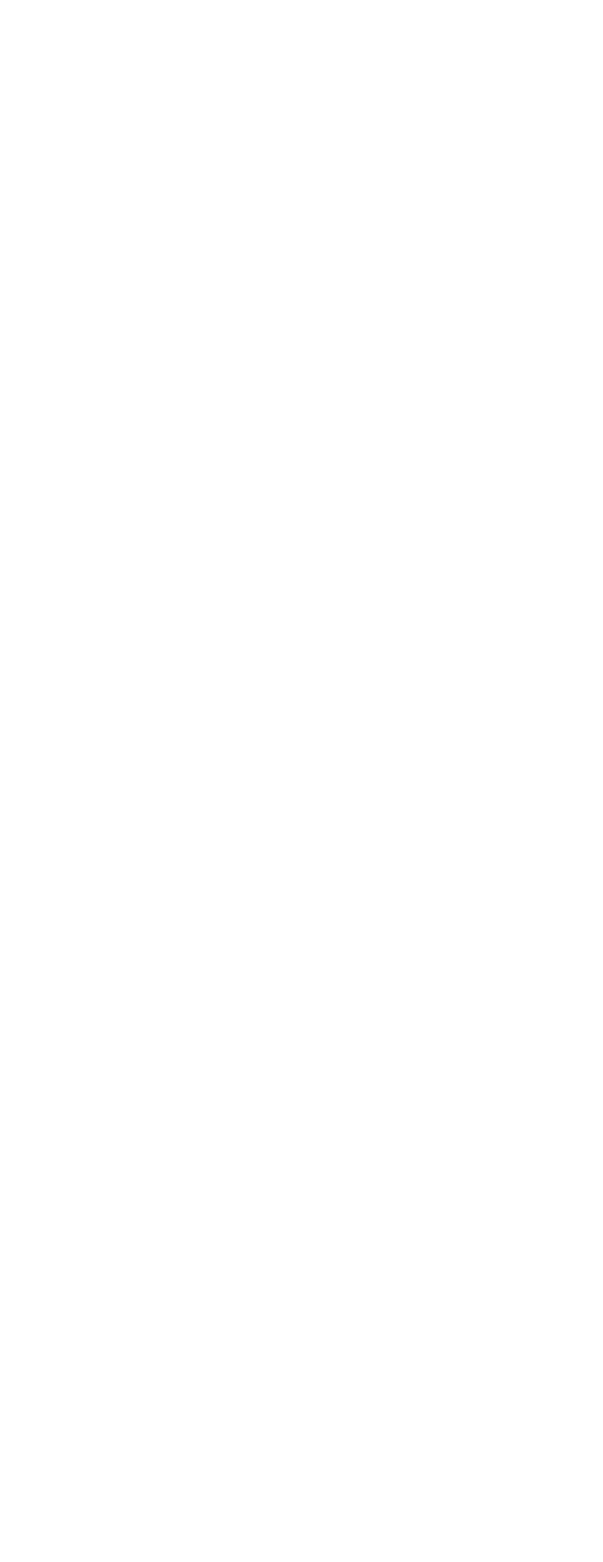
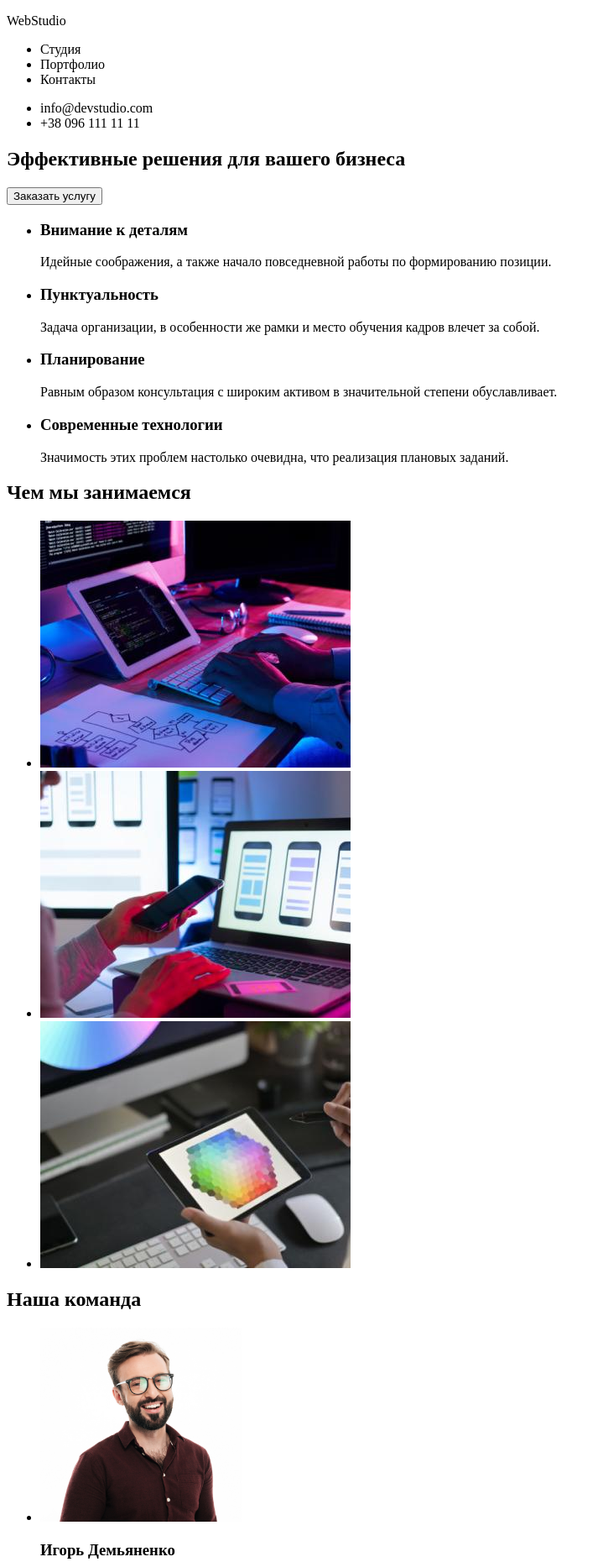
Before and after one commit to IgorS87/goit-hrystja-hw-01, a plain HTML site: page index.html in a window 1280 px wide. Shown: the top 1860 px of the page at 84% size, without its empty margins (0-719 px from the left). Before the commit the page ends 800 px from the top, so only its background shows below. Drawn offline with Linux system fonts and the light colour scheme.

Commit message:
розмітка html

```diff
--- a/index.html
+++ b/index.html
@@ -6,5 +6,118 @@
     <meta name="viewport" content="width=device-width, initial-scale=1.0" />
     <title>Document</title>
   </head>
-  <body></body>
+  <body>
+    <!-- шапка сторінки-->
+    <header>
+      <p>Web<span>Studio</span></p>
+      <nav>
+        <ul>
+          <li>Студия</li>
+          <li>Портфолио</li>
+          <li>Контакты</li>
+        </ul>
+      </nav>
+      <ul>
+        <li>info@devstudio.com</li>
+        <li>+38 096 111 11 11</li>
+      </ul>
+    </header>
+    <!-- основний вміст сторінки що не повторюється на ін сторінках-->
+    <main>
+      <section>
+        <h1>Эффективные решения для вашего бизнеса</h1>
+        <button type="button">Заказать услугу</button>
+      </section>
+      <section>
+        <ul>
+          <li>
+            <h3>Внимание к деталям</h3>
+            <p>
+              Идейные соображения, а также начало повседневной работы по
+              формированию позиции.
+            </p>
+          </li>
+          <li>
+            <h3>Пунктуальность</h3>
+            <p>
+              Задача организации, в особенности же рамки и место обучения кадров
+              влечет за собой.
+            </p>
+          </li>
+          <li>
+            <h3>Планирование</h3>
+            <p>
+              Равным образом консультация с широким активом в значительной
+              степени обуславливает.
+            </p>
+          </li>
+          <li>
+            <h3>Современные технологии</h3>
+            <p>
+              Значимость этих проблем настолько очевидна, что реализация
+              плановых заданий.
+            </p>
+          </li>
+        </ul>
+      </section>
+      <section>
+        <h2>Чем мы занимаемся</h2>
+        <ul>
+          <li>
+            <img
+              src="./images/works/img1.jpg"
+              alt="tablet and keyboard work
+            area"
+              width="370"
+            />
+          </li>
+          <li>
+            <img src="/images/works/img2.jpg" alt="laptop" width="370" />
+          </li>
+          <li>
+            <img
+              src="/images/works/img3.jpg "
+              alt="drawing tablet"
+              width="370"
+            />
+          </li>
+        </ul>
+      </section>
+      <section>
+        <h2>Наша команда</h2>
+        <ul>
+          <li>
+            <img src="/images/works/img4.jpg" alt="man" width="240" />
+            <h3>Игорь Демьяненко</h3>
+            <p>Product Designer</p>
+          </li>
+          <li>
+            <img src="/images/works/img5.jpg" alt="woman" width="240" />
+            <h3>Ольга Репина</h3>
+            <p>Frontend Developer</p>
+          </li>
+          <li>
+            <img src="/images/works/img6.jpg" alt="man" width="240" />
+            <h3>Николай Тарасов</h3>
+            <p>Marketing</p>
+          </li>
+          <li>
+            <img src="/images/works/img7.jpg" alt="man" width="240" />
+            <h3>Михаил Ермаков</h3>
+            <p>UI Designer</p>
+          </li>
+        </ul>
+      </section>
+    </main>
+    <footer>
+      <p>Web<span>Studio</span></p>
+      <address>
+        <ul>
+          <li>г. Киев, пр-т Леси Украинки, 26</li>
+          <li>info@example.com</li>
+          <li>+38 099 111 11 11</li>
+        </ul>
+      </address>
+    </footer>
+  </body>
 </html>
```
Also changed, not shown: images/works/img1.jpg (added), images/works/img2.jpg (added), images/works/img3.jpg (added), images/works/img4.jpg (added), images/works/img5.jpg (added), images/works/img6.jpg (added), images/works/img7.jpg (added).
